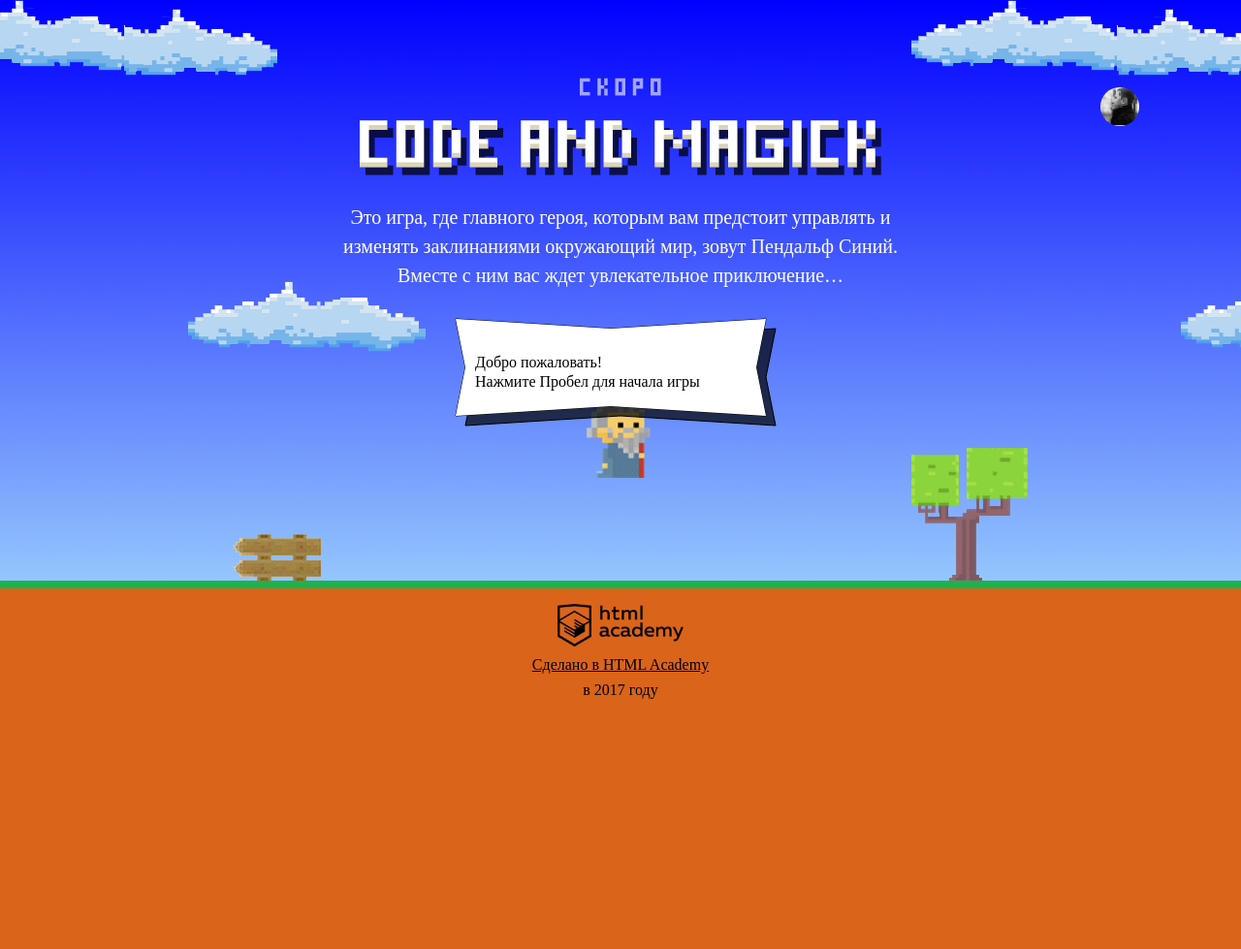
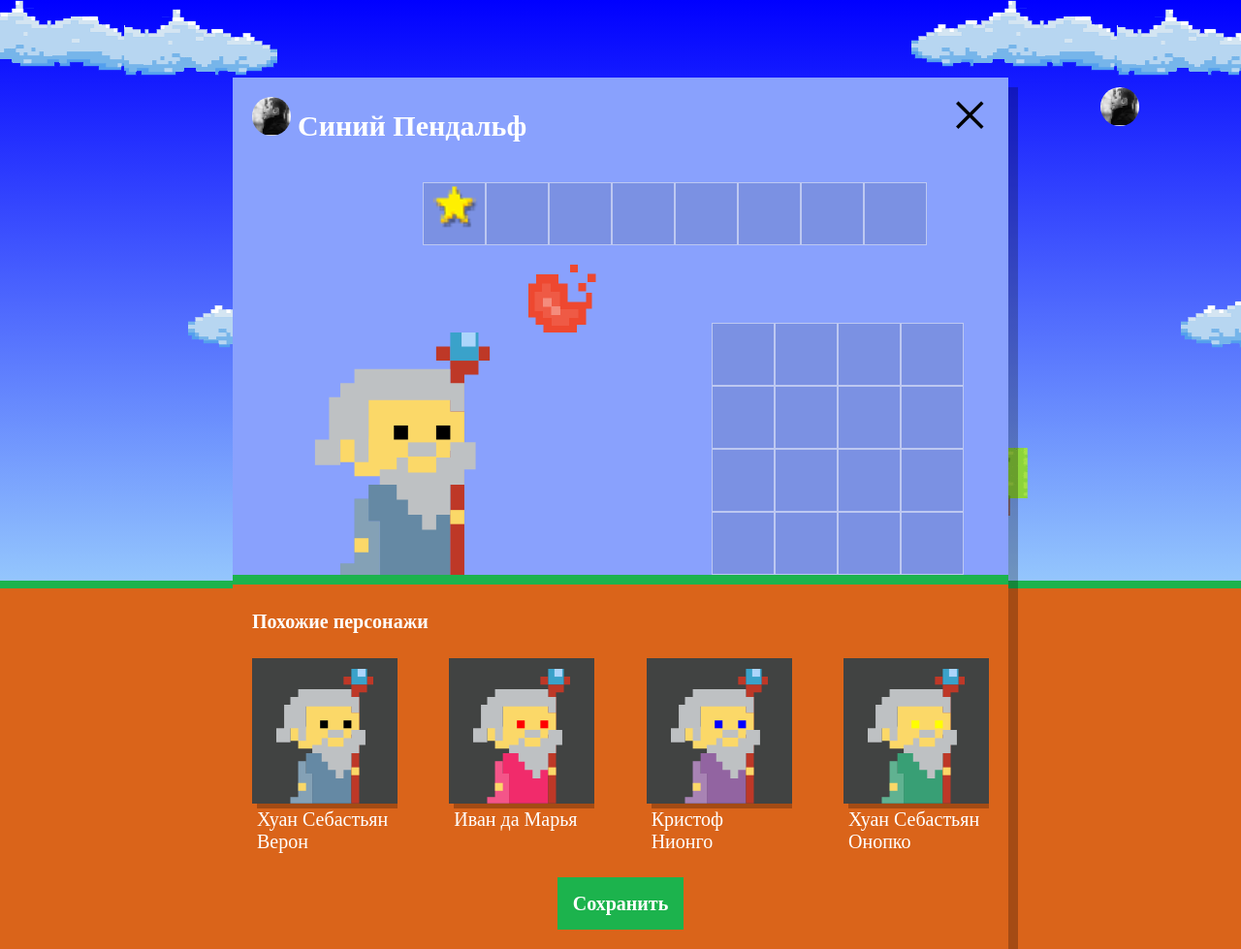
Before and after one commit to kashmir1/1126493-code-and-magick-19, a website: page index.html in a window 1280 px wide. Shown: the whole page at 97% size. Before the commit the page ends 800 px from the top, so only its background shows below. Drawn offline with Linux system fonts and the light colour scheme; a web font is replaced by a local one.

Commit message:
выводит волшебников и рандомные имена и фамилии

```diff
--- a/index.html
+++ b/index.html
@@ -203,6 +203,7 @@
 </script>
 <script src="js/stat.js"></script>
 <script src="js/game.js"></script>
+<script src="js/setup.js"></script>
 
 </body>
 </html>
--- /dev/null
+++ b/js/setup.js
@@ -0,0 +1,90 @@
+'use strict';
+
+// Находим и покажем окно настроек пользователя.
+var userDialog = document.querySelector('.setup');
+userDialog.classList.remove('hidden');
+
+// Находим и покажем окно выбора персонажей.
+document.querySelector('.setup-similar').classList.remove('hidden');
+
+//Найтед блок списка похожих персонажей
+var similarListElement = document.querySelector('.setup-similar-list');
+
+var similarWizardTemplate = document.querySelector('#similar-wizard-template')
+  .content.querySelector('.setup-similar-item');
+
+var WIZARD_QUANTITY = 4;
+
+var wizardNames = ['Иван', 'Хуан Себастьян', 'Мария', 'Кристоф', 'Виктор', 'Юлия', 'Люпита', 'Вашингтон'];
+var wizardSurnames = ['да Марья', 'Верон', 'Мирабелла', 'Вальц', 'Онопко', 'Топольницкая', 'Нионго', 'Ирвинг'];
+var coatColors = [
+  'rgb(101, 137, 164)',
+  'rgb(241, 43, 107)',
+  'rgb(146, 100, 161)',
+  'rgb(56, 159, 117)',
+  'rgb(215, 210, 55)',
+  'rgb(0, 0, 0)'
+];
+var eyesColors = ['black', 'red', 'blue', 'yellow', 'green'];
+
+// Получаем случайный индекс массива
+var arrayRandElement = function (arr) {
+  return Math.floor(Math.random() * arr.length);
+};
+
+//выводим персонажей
+for (var i = 0; i < WIZARD_QUANTITY; i++) {
+  var wizardElement = similarWizardTemplate.cloneNode(true);
+
+  //Задаем вывод характеристик из массивов
+  wizardElement.querySelector('.setup-similar-label').textContent = wizardNames[arrayRandElement(wizardNames)]
+  + ' ' + wizardSurnames[arrayRandElement(wizardSurnames)];
+  wizardElement.querySelector('.wizard-coat').style.fill = coatColors[i];
+  wizardElement.querySelector('.wizard-eyes').style.fill = eyesColors[i];
+
+  similarListElement.appendChild(wizardElement);
+}
+
+// var userDialog = document.querySelector('.setup');
+// userDialog.classList.remove('hidden');
+//
+// document.querySelector('.setup-similar').classList.remove('hidden');
+//
+// var similarListElement = userDialog.querySelector('.setup-similar-list');
+//
+// var similarWizardTemplate = document.querySelector('#similar-wizard-template')
+//   .content
+//   .querySelector('.setup-similar-item');
+//
+//
+
+
+//
+// var WIZARD_QUANTITY = 4;
+//
+//
+
+
+//
+// /* Собираем объект характеристик маг
+// *  Задаем функцию
+// * Объявляем пустой массив куда запишем магов
+// * Создадим цикл
+// * Создаем объект куда запишем характеристики магов
+// * */
+// var createWizard = function (wizard) {
+//   var wizards = [];
+//   for (var i = 0; i < WIZARD_QUANTITY; i++) {
+//     var wizard = {
+//       name: wizardNames[arrayRandElement(wizardNames)] + ' ' + wizardSurnames[arrayRandElement(wizardSurnames)],
+//       coatColors: coatColors[arrayRandElement(coatColors)],
+//       eyeColor: eyesColors[arrayRandElement(eyesColors)]
+//     };
+//     wizards.push(wizard);
+//   }
+//   return wizards;
+// };
+//
+// wizards = createWizard(wizard);
+//
+//
```
